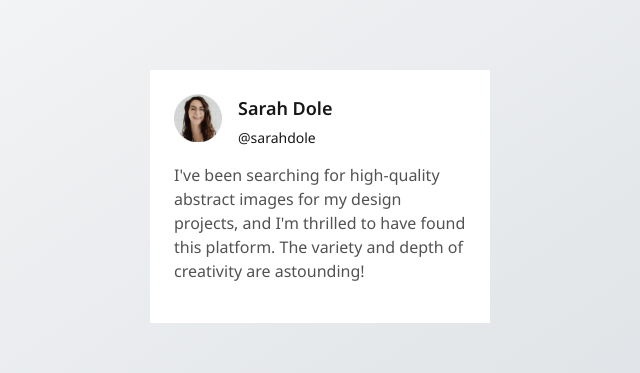
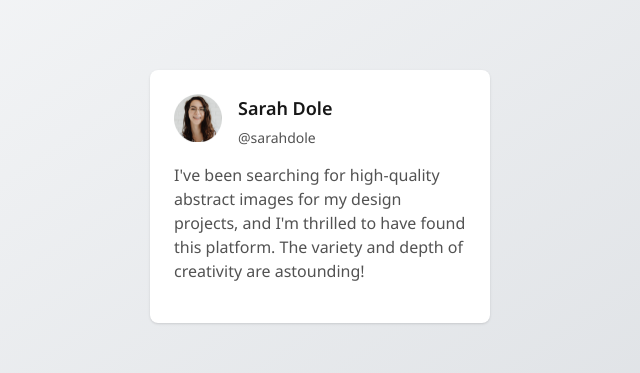
Before and after one commit to PavelPetrovich87/testimonial-card, a website built with Vite: page index.html in a window 1280 px wide. Shown: the part 130-503 px from the top of the page, 320-960 px from the left. Built offline with nearby package versions, Linux system fonts and the light colour scheme.

Commit message:
Enhance body styling in CSS with updated colors, border radius, and box shadow for improved visual appeal.

```diff
--- a/css/style.css
+++ b/css/style.css
@@ -106,10 +106,12 @@ body {
   width: 340px;
   min-height: 233px;
   margin: 200px auto 0;
-  color: rgba(23, 23, 23, 1);
   font-family: Noto Sans;
   background-color: var(--color-white);
   padding: 24px;
+  border-radius: var(--border-radius-rounded-lg8px, 8px);
+    color: rgba(82, 82, 82, 1);
+    box-shadow: 0px 1px 2px -1px rgba(0, 0, 0, 0.1), 0px 1px 3px 0px rgba(0, 0, 0, 0.1);
   .testimonial-card__header {
     display: flex;
     gap: 16px;
@@ -121,6 +123,7 @@ body {
       margin: 0;
     }
     .testimonial-card__header__name-block {
+      color: rgba(23, 23, 23, 1);
       display: flex;
       flex-direction: column;
       justify-content: space-between;
@@ -132,6 +135,7 @@ body {
       .testimonial-card__header__name-block__tag{
         font-size: 14px;
         font-weight: 400;
+        color: rgba(82, 82, 82, 1);
       }
     }
   }
```
